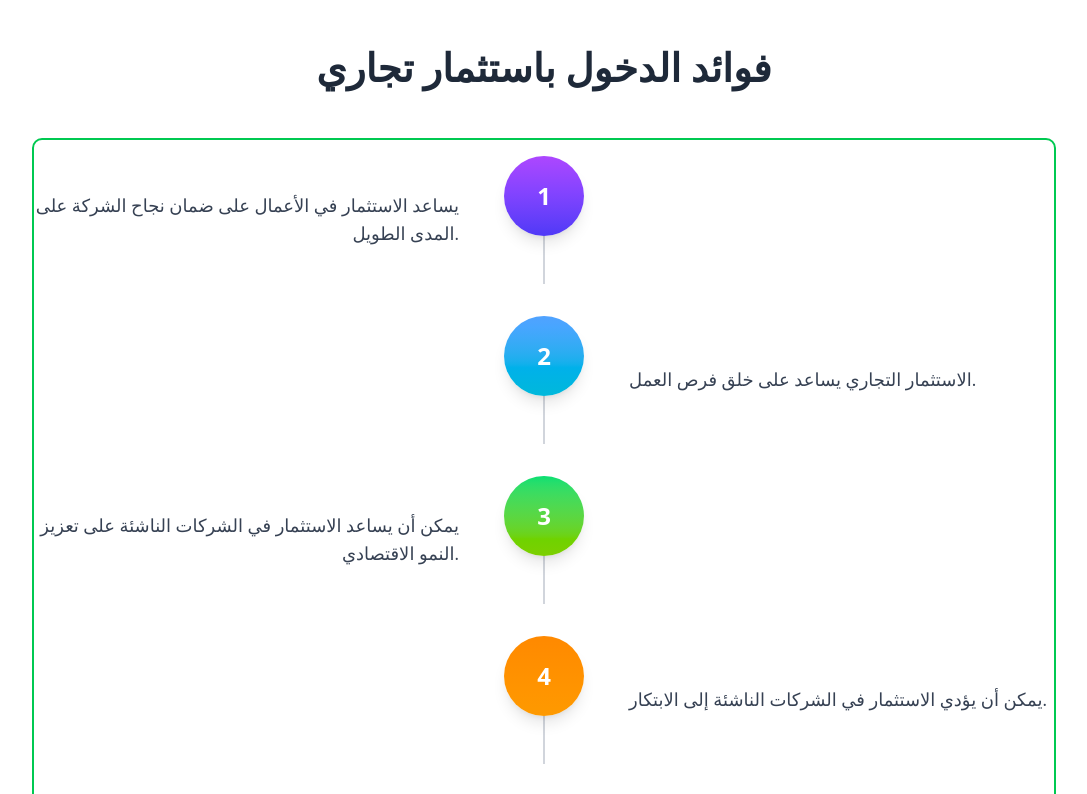
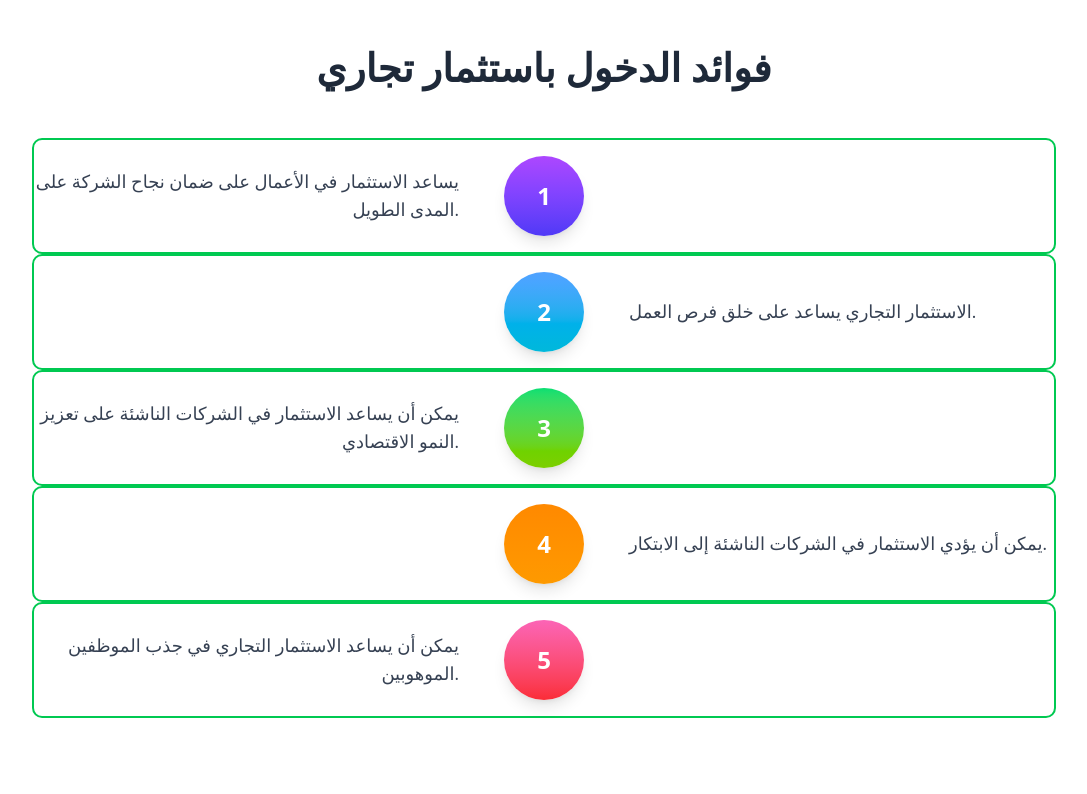
Before and after one commit to SaadoNasr202/firts, a Next.js app: page /invstore in a window 1280 px wide. Shown: the part 1780-2574 px from the top of the page, without its empty margins (96-1183 px from the left). Built offline with nearby package versions, Linux system fonts and the light colour scheme.

Commit message:
responce

```diff
--- a/src/components/InvestoreRegister.tsx
+++ b/src/components/InvestoreRegister.tsx
@@ -72,6 +72,7 @@ export default function InvestoreForm() {
 			</h2>
 
 			{/* حقول الإدخال في تخطيط من عمودين */}
+			{/* يتحول من عمود واحد على الشاشات الصغيرة إلى عمودين على الشاشات المتوسطة */}
 			<div className="grid grid-cols-1 gap-6 md:grid-cols-2">
 				{/* الاسم الاول */}
 				<div className="space-y-2">
@@ -201,6 +202,7 @@ export default function InvestoreForm() {
 				</div>
 
 				{/* نبذة عن خلفيتك العلمية وخبراتك (حقل نصي كبير) */}
+				{/* هذا الحقل يمتد على عمودين لضمان مساحة كافية */}
 				<div className="space-y-2 md:col-span-2">
 					<label
 						htmlFor="background"
@@ -221,6 +223,7 @@ export default function InvestoreForm() {
 				</div>
 
 				{/* المبلغ المراد الاستثمار فيه */}
+				{/* هذا الحقل يمتد على عمودين لضمان مساحة كافية */}
 				<div className="space-y-2 md:col-span-2">
 					<label
 						htmlFor="investmentAmount"
@@ -260,6 +263,7 @@ export default function InvestoreForm() {
 				/>
 			</div>
 
+			{/* الأزرار تتحول من مكدسة إلى صف على الشاشات الصغيرة */}
 			<div className="mt-8 flex flex-col-reverse justify-start gap-4 sm:flex-row">
 				<button
 					type="submit"
--- a/src/components/investore.tsx
+++ b/src/components/investore.tsx
@@ -10,7 +10,7 @@ export default function InvestorePage() {
 						<div className="flex aspect-video h-auto min-h-[300px] w-full items-center justify-center">
 							<img
 								src="INVESTORE.png"
-								alt=""
+								alt="خلفية استثمار"
 								className="h-full w-full object-cover"
 							/>
 						</div>
@@ -25,7 +25,7 @@ export default function InvestorePage() {
 							الإنضمام كمستثمر في{" "}
 							<span className="text-[#31A342]">شلة</span>{" "}
 						</p>
-						<p className="font-['Readex_Pro' ] p-2.5 text-[16px] text-[#8C8C8C]">
+						<p className="p-2.5 font-['Readex_Pro'] text-[16px] text-[#8C8C8C]">
 							سنستحوذ على كلّ السوق وسيرغب الجميع باستخدام منتجنا{" "}
 						</p>
 					</div>
@@ -35,15 +35,14 @@ export default function InvestorePage() {
 				</section>
 
 				{/* قسم الفوائد */}
-
 				<section className="mb-8 bg-[#FFFFFF] p-6 md:p-12">
 					<div className="container mx-auto px-4 md:px-12">
 						<h2 className="mb-12 text-center font-['Readex_Pro'] text-4xl font-semibold text-gray-800 md:text-[39px]">
 							فوائد الدخول باستثمار تجاري
 						</h2>
-						<div className="flex flex-col items-center justify-center rounded-lg border-2 border-green-500">
+						<div className="flex flex-col items-center justify-center">
 							{/* Item 1 */}
-							<div className="relative flex w-full items-center justify-between py-4">
+							<div className="relative flex w-full items-center justify-between rounded-lg border-2 border-green-500 py-4">
 								<p className="w-5/12 text-right font-['Readex_Pro'] text-base text-gray-700 md:text-lg">
 									يساعد الاستثمار في الأعمال على ضمان نجاح الشركة على المدى
 									الطويل.
@@ -52,23 +51,23 @@ export default function InvestorePage() {
 									<div className="relative flex h-16 w-16 items-center justify-center rounded-full bg-gradient-to-b from-purple-500 to-indigo-600 text-xl font-bold text-white shadow-lg md:h-20 md:w-20 md:text-2xl">
 										1
 									</div>
-									<div className="h-12 w-0.5 bg-gray-300"></div>{" "}
-									{/* Connector line */}
+									<div className="h-12 w-0.5 bg-gray-300 lg:hidden"></div>{" "}
+									{/* Connector line - hidden on large screens */}
 								</div>
 								<p className="w-5/12 text-left font-['Readex_Pro'] text-base text-gray-700 md:text-lg"></p>{" "}
 								{/* Empty for spacing */}
 							</div>
 
 							{/* Item 2 */}
-							<div className="relative flex w-full items-center justify-between py-4">
+							<div className="relative flex w-full items-center justify-between rounded-lg border-2 border-green-500 py-4">
 								<p className="w-5/12 text-right font-['Readex_Pro'] text-base text-gray-700 md:text-lg"></p>{" "}
 								{/* Empty for spacing */}
 								<div className="mx-4 flex flex-col items-center">
 									<div className="relative flex h-16 w-16 items-center justify-center rounded-full bg-gradient-to-b from-blue-400 to-cyan-500 text-xl font-bold text-white shadow-lg md:h-20 md:w-20 md:text-2xl">
 										2
 									</div>
-									<div className="h-12 w-0.5 bg-gray-300"></div>{" "}
-									{/* Connector line */}
+									<div className="h-12 w-0.5 bg-gray-300 lg:hidden"></div>{" "}
+									{/* Connector line - hidden on large screens */}
 								</div>
 								<p className="w-5/12 text-left font-['Readex_Pro'] text-base text-gray-700 md:text-lg">
 									الاستثمار التجاري يساعد على خلق فرص العمل.
@@ -76,7 +75,7 @@ export default function InvestorePage() {
 							</div>
 
 							{/* Item 3 */}
-							<div className="relative flex w-full items-center justify-between py-4">
+							<div className="relative flex w-full items-center justify-between rounded-lg border-2 border-green-500 py-4">
 								<p className="w-5/12 text-right font-['Readex_Pro'] text-base text-gray-700 md:text-lg">
 									يمكن أن يساعد الاستثمار في الشركات الناشئة على تعزيز النمو
 									الاقتصادي.
@@ -85,23 +84,23 @@ export default function InvestorePage() {
 									<div className="relative flex h-16 w-16 items-center justify-center rounded-full bg-gradient-to-b from-green-400 to-lime-500 text-xl font-bold text-white shadow-lg md:h-20 md:w-20 md:text-2xl">
 										3
 									</div>
-									<div className="h-12 w-0.5 bg-gray-300"></div>{" "}
-									{/* Connector line */}
+									<div className="h-12 w-0.5 bg-gray-300 lg:hidden"></div>{" "}
+									{/* Connector line - hidden on large screens */}
 								</div>
 								<p className="w-5/12 text-left font-['Readex_Pro'] text-base text-gray-700 md:text-lg"></p>{" "}
 								{/* Empty for spacing */}
 							</div>
 
 							{/* Item 4 */}
-							<div className="relative flex w-full items-center justify-between py-4">
+							<div className="relative flex w-full items-center justify-between rounded-lg border-2 border-green-500 py-4">
 								<p className="w-5/12 text-right font-['Readex_Pro'] text-base text-gray-700 md:text-lg"></p>{" "}
 								{/* Empty for spacing */}
 								<div className="mx-4 flex flex-col items-center">
 									<div className="relative flex h-16 w-16 items-center justify-center rounded-full bg-gradient-to-b from-orange-400 to-amber-500 text-xl font-bold text-white shadow-lg md:h-20 md:w-20 md:text-2xl">
 										4
 									</div>
-									<div className="h-12 w-0.5 bg-gray-300"></div>{" "}
-									{/* Connector line */}
+									<div className="h-12 w-0.5 bg-gray-300 lg:hidden"></div>{" "}
+									{/* Connector line - hidden on large screens */}
 								</div>
 								<p className="w-5/12 text-left font-['Readex_Pro'] text-base text-gray-700 md:text-lg">
 									يمكن أن يؤدي الاستثمار في الشركات الناشئة إلى الابتكار.
@@ -109,7 +108,7 @@ export default function InvestorePage() {
 							</div>
 
 							{/* Item 5 */}
-							<div className="relative flex w-full items-center justify-between py-4">
+							<div className="relative flex w-full items-center justify-between rounded-lg border-2 border-green-500 py-4">
 								<p className="w-5/12 text-right font-['Readex_Pro'] text-base text-gray-700 md:text-lg">
 									يمكن أن يساعد الاستثمار التجاري في جذب الموظفين الموهوبين.
 								</p>
```
